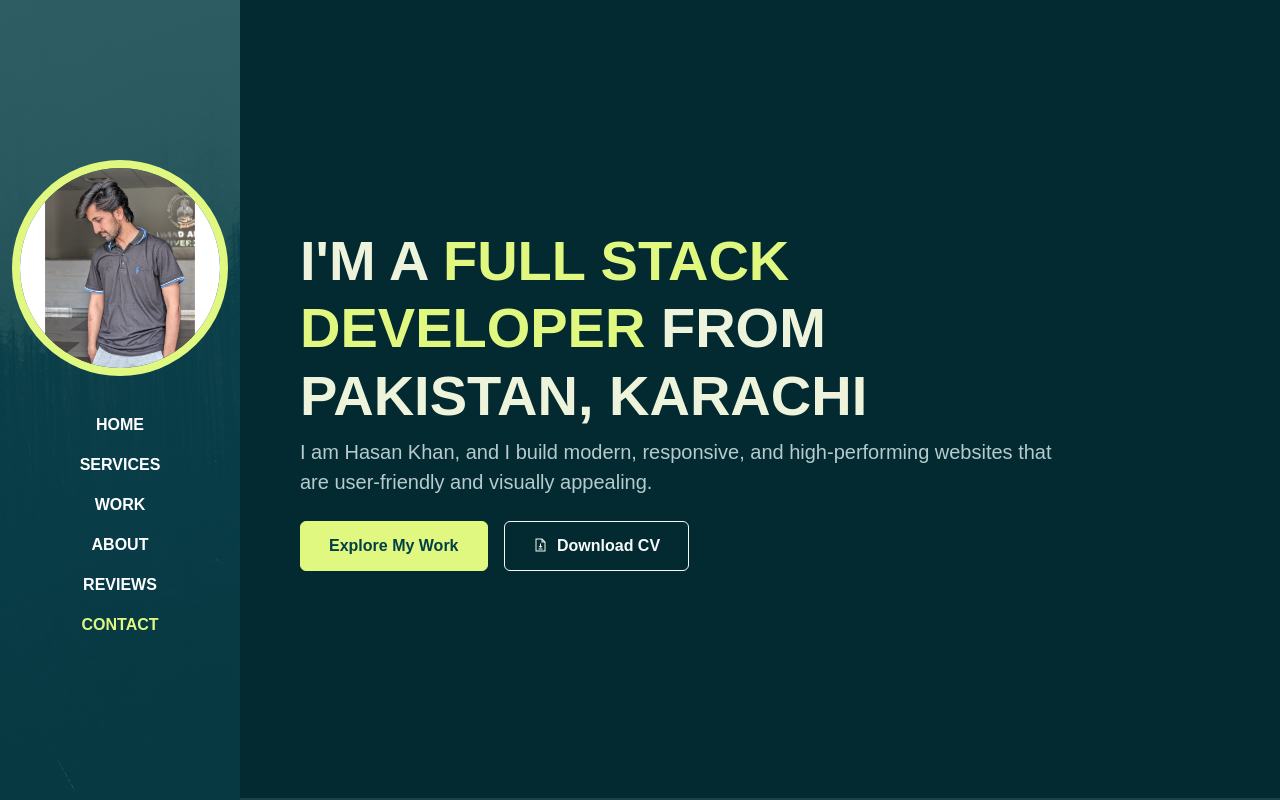
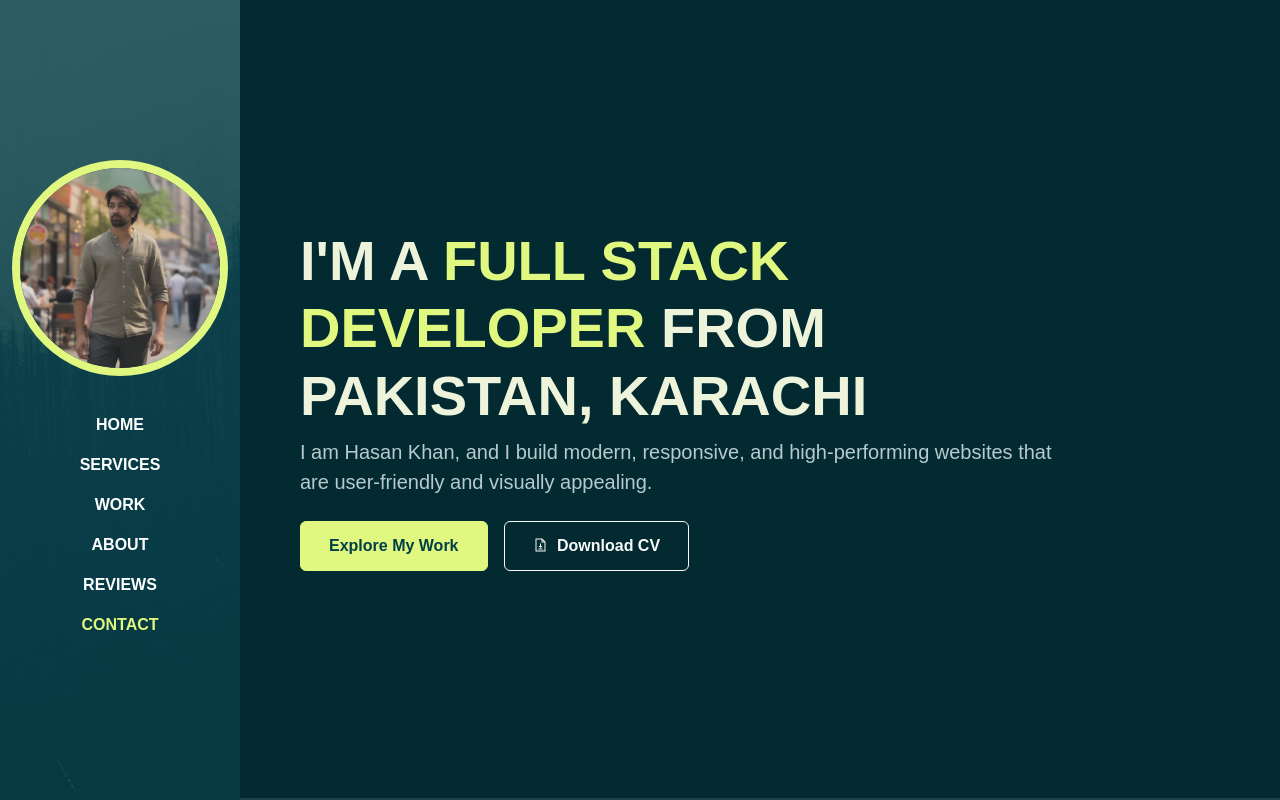
Before and after one commit to 4248hassan/my-portfolio, a plain HTML site: page index.html in a window 1280 px wide. Shown: the top 800 px of the page. Drawn offline with Linux system fonts and the light colour scheme; a web font is replaced by a local one.

Commit message:
change pic

```diff
--- a/index.html
+++ b/index.html
@@ -25,7 +25,7 @@
         <div class="container flex-lg-column">
             <a class="navbar-brand mx-lg-auto mb-lg-4" href="#home">
                 <span class="h3 fw-bold d-block d-lg-none">Hasan Khan</span>
-                <img src="./assets/images/my-pic.jpeg" class="d-none d-lg-block rounded-circle"
+                <img src="./assets/images/pic.jpeg" class="d-none d-lg-block rounded-circle"
                     alt="Portrait of Hasan Khan" />
             </a>
 
```
Also changed, not shown: assets/images/pic.jpeg (added).
